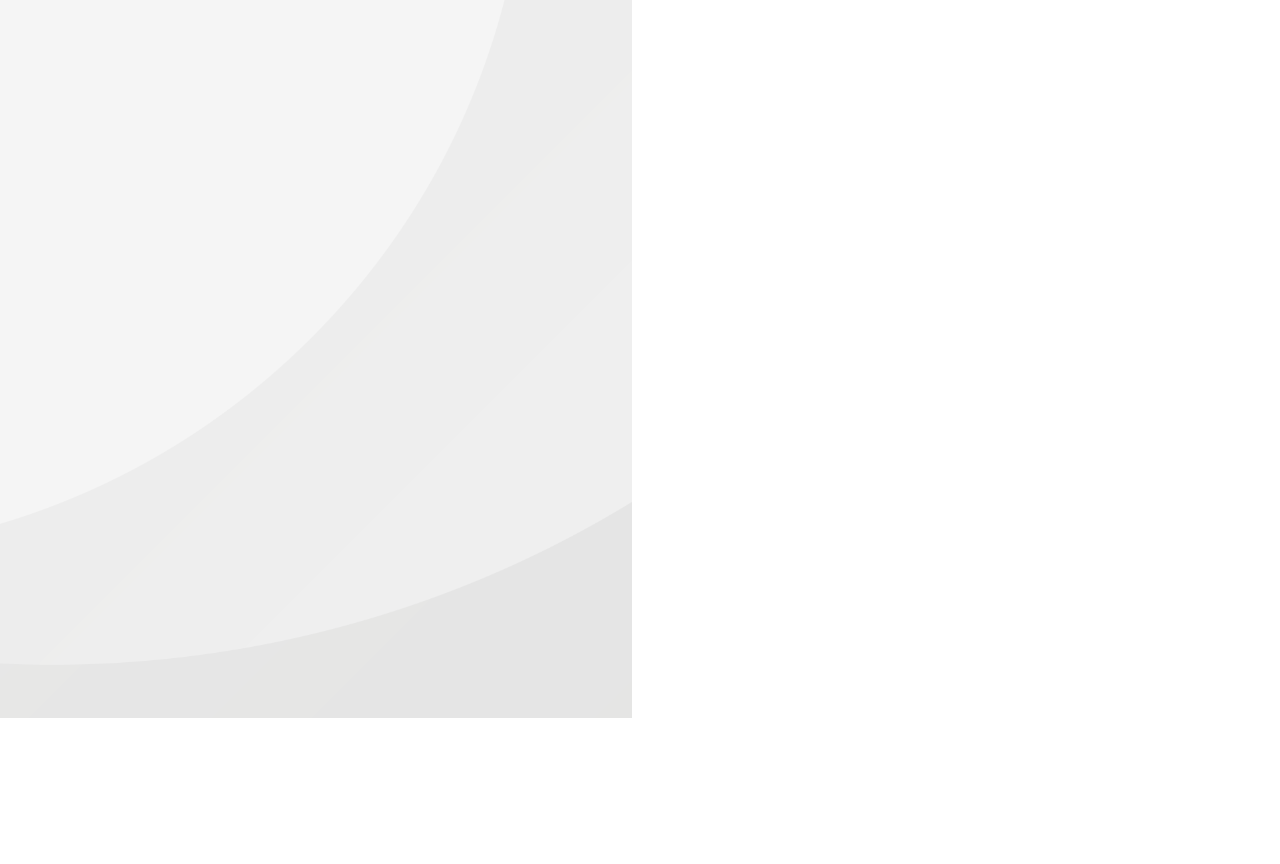
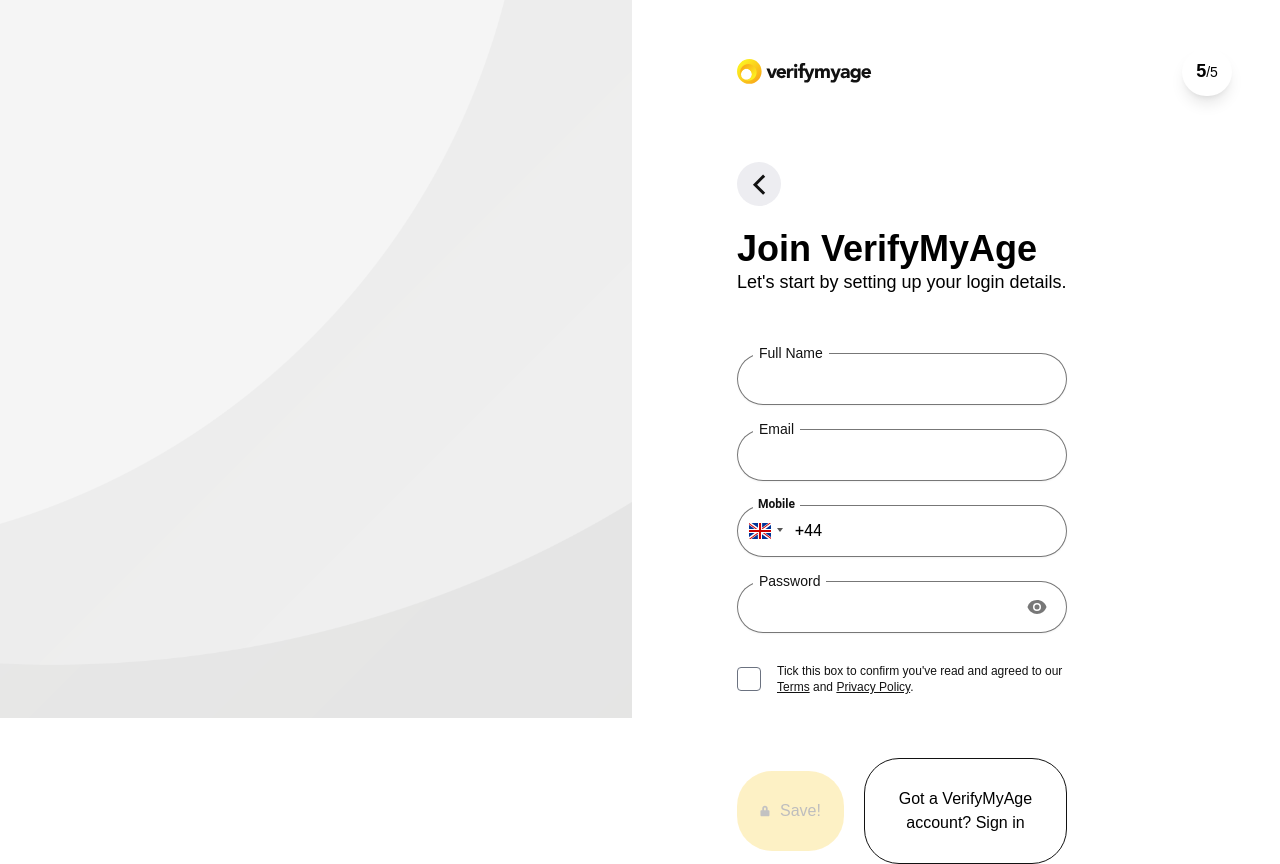
Before and after one commit to vitriber/desafio-verifymyage, a Next.js app: page / in a window 1280 px wide. Before the commit the page ends 800 px from the top, so only its background shows below. Built offline with nearby package versions, Linux system fonts and the light colour scheme.

Commit message:
refactor: insert header with form

```diff
--- a/app/page.tsx
+++ b/app/page.tsx
@@ -3,6 +3,8 @@
 
 import "react-phone-input-2/lib/material.css";
 import { useState } from "react";
+import HeaderForm from "./components/headerForm";
+import Form from "./components/form";
 import Image from "next/image";
 
 export default function Home(): JSX.Element {
@@ -21,6 +23,10 @@
         />
       </div>
       <div className="pl-5 md:pl-6 pr-5 pt-5 md:py-12 md:pr-12 lg:pl-[89px] bg-white-smoke md:bg-white h-screen">
+        <main>
+          <HeaderForm />
+          <Form terms={terms} setTerms={setTerms} />
+        </main>
       </div>
     </div>
   );
```
